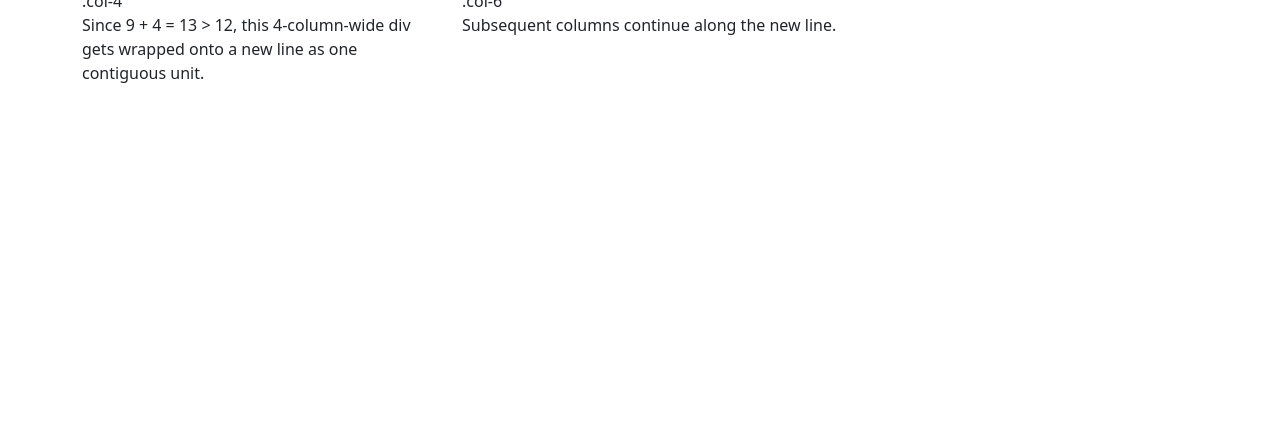
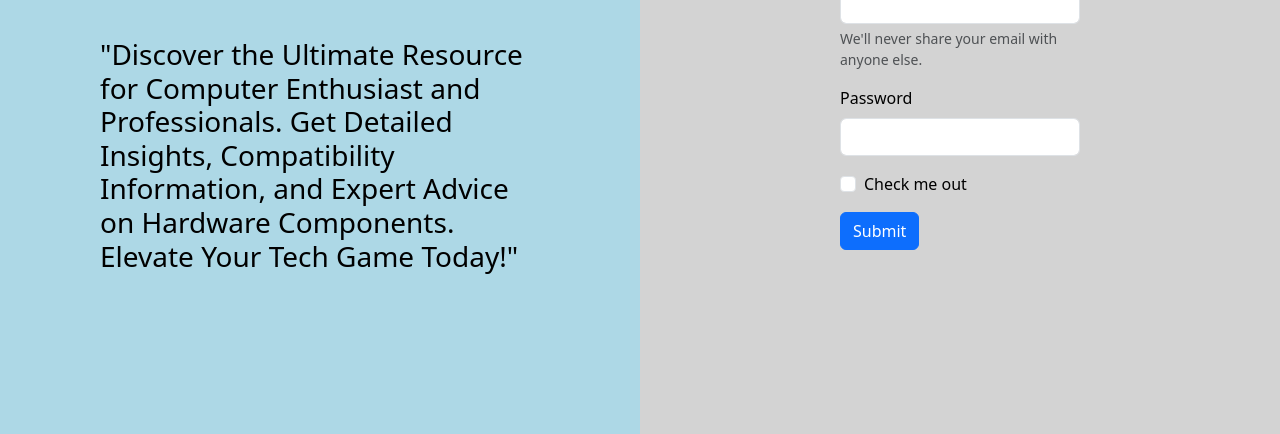
Before and after one commit to JaredWillClark/FSWD-Capstone-Computer-Parts-IMS, a plain HTML site: page index.html in a window 1280 px wide. Shown: the part 366-800 px from the top of the page. Drawn offline with nearby package versions, Linux system fonts and the light colour scheme.

Commit message:
modify login style-description left & fields right

```diff
--- a/index.html
+++ b/index.html
@@ -5,11 +5,24 @@
     <meta name="viewport" content="width=device-width, initial-scale=1.0">
     <title>Login</title>
     <link rel="stylesheet" href="https://cdn.jsdelivr.net/npm/bootstrap@5.3.2/dist/css/bootstrap.min.css" rel="stylesheet" integrity="sha384-T3c6CoIi6uLrA9TneNEoa7RxnatzjcDSCmG1MXxSR1GAsXEV/Dwwykc2MPK8M2HN" crossorigin="anonymous">
+    <link rel="stylesheet" href="/style.css">
 </head>
 <body>
-    <h1>Hello World!</h1>
-    <div class="container">
-        <form>
+
+    <div class="login__div--flex">
+
+            <div class="background-left__div--dimensions">
+
+              <div class="title__div--position">
+                <h1><strong>Computer Parts IMS</strong></h1><br>
+                <h2><strong>Navigate the World of Computer Parts with Confidence</strong></h2><br><br>
+                <h3>"Discover the Ultimate Resource for Computer Enthusiast and Professionals. Get Detailed Insights, Compatibility Information, and Expert Advice on Hardware Components. Elevate Your Tech Game Today!"</h3>
+              </div>
+
+            </div>
+
+            <div class="background-right__div--dimensions">
+                <form class="form-login__div--position">
                     <div class="mb-3">
                       <label for="exampleInputEmail1" class="form-label">Email address</label>
                       <input type="email" class="form-control" id="exampleInputEmail1" aria-describedby="emailHelp">
@@ -26,18 +39,9 @@
                     <button type="submit" class="btn btn-primary">Submit</button>
                   </form>
           </div>
-    <div class="container">
-        <div class="row">
-            <div class="col-9">.col-9</div>
-            <div class="col-4">.col-4<br>Since 9 + 4 = 13 &gt; 12, this 4-column-wide div gets wrapped onto a new line as one contiguous unit.</div>
-            <div class="col-6">.col-6<br>Subsequent columns continue along the new line.</div>
-          </div>
     </div>
     <!-- bootstrap JS -->
     <script src="https://cdn.jsdelivr.net/npm/bootstrap@5.3.2/dist/js/bootstrap.bundle.min.js" integrity="sha384-C6RzsynM9kWDrMNeT87bh95OGNyZPhcTNXj1NW7RuBCsyN/o0jlpcV8Qyq46cDfL" crossorigin="anonymous"></script>
 
-    <!-- bootstrap JS for popper -->
-    <script src="https://cdn.jsdelivr.net/npm/@popperjs/core@2.11.8/dist/umd/popper.min.js" integrity="sha384-I7E8VVD/ismYTF4hNIPjVp/Zjvgyol6VFvRkX/vR+Vc4jQkC+hVqc2pM8ODewa9r" crossorigin="anonymous"></script>
-    <script src="https://cdn.jsdelivr.net/npm/bootstrap@5.3.2/dist/js/bootstrap.min.js" integrity="sha384-BBtl+eGJRgqQAUMxJ7pMwbEyER4l1g+O15P+16Ep7Q9Q+zqX6gSbd85u4mG4QzX+" crossorigin="anonymous"></script>
 </body>
 </html>
--- a/style.css
+++ b/style.css
@@ -1,13 +1,68 @@
 :root {
-    --color-primary: { color: #2473CF};
-    --color-secondary: { color: #35393D};
-    --color-white: { color: #B5B1B1};
+    --color-primary: #2473CF;
+    --color-secondary: #35393D;
+    --color-white: #B5B1B1;
 
-    --color-grey-blue: { color: #92A2AF};
-    --color-grey-neutral { color: #B5B1B1};
+    --color-grey-blue:#92A2AF;
+    --color-grey-neutral: #B5B1B1;
+
+    /* bootstrap-color test */
+    --bs-body-color: {}
 }
 
-.div__column--color-01 {
-    background-color: var(--color-secondary);
+.background__div--color-01 {
+    background-color: var(--color-primary);
 
 }
+
+.background-left__div--dimensions {
+    display: flex;
+    position: relative;
+    width: 50%;
+    height: 100vh;
+    background-color: lightblue; /* for visibility */
+    padding: 5vh;
+    margin: 0px;
+    justify-content: center;
+    align-items: center;
+
+}
+
+.background-right__div--dimensions {
+    position: relative;
+    width: 50%;
+    height: 100vh;
+    background-color: lightgrey; /* for visibility */
+    padding: 5vh;
+    margin: 0px;
+    justify-content: center;
+    align-items: center;
+}
+.background__div--overlay {
+    position: absolute;
+    top: 0;
+    left: 0;
+    width: 100%;
+    height: 100%;
+    background-color: rgba(0, 0, 0, 0.5); /* semi-transparent overlay */
+    color: white;
+    display: flex;
+    justify-content: center;
+    align-items: center; /
+}
+
+.login__div--flex {
+    display: flex;
+}
+
+.title__div--position {
+    padding: 30px;
+    max-width: 500px;
+    justify-content: center;
+    align-items: auto;
+}
+
+.form-login__div--position {
+    padding: 35vh 0 0 0;
+    margin: 0 10rem 0 10rem;
+}
--- a/style.scss
+++ /dev/null
@@ -1,8 +0,0 @@
-:root {
-    --color-white: { color: "#B5B1B1"}
-    --color-primary: { color: "#2473CF"};
-    --color-secondary: { color: "#35393D"}
-
-    --color-grey-blue: { color: "#92A2AF";}
-    --color-grey-neutral { color: "#B5B1B1"}
-}
```
Also changed, not shown: img/background_left.png (added). Lines whose indentation alone changed are shown as unchanged.
